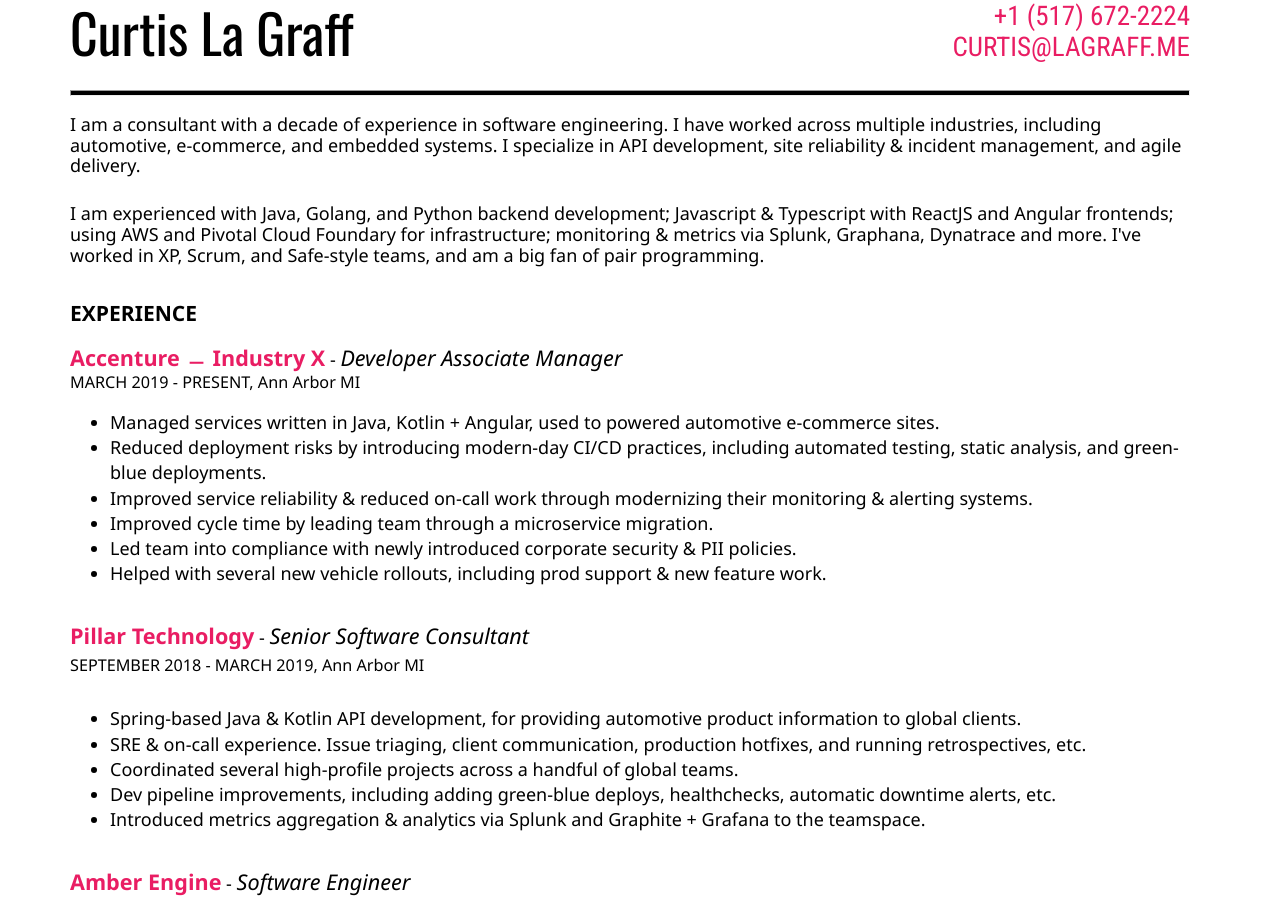
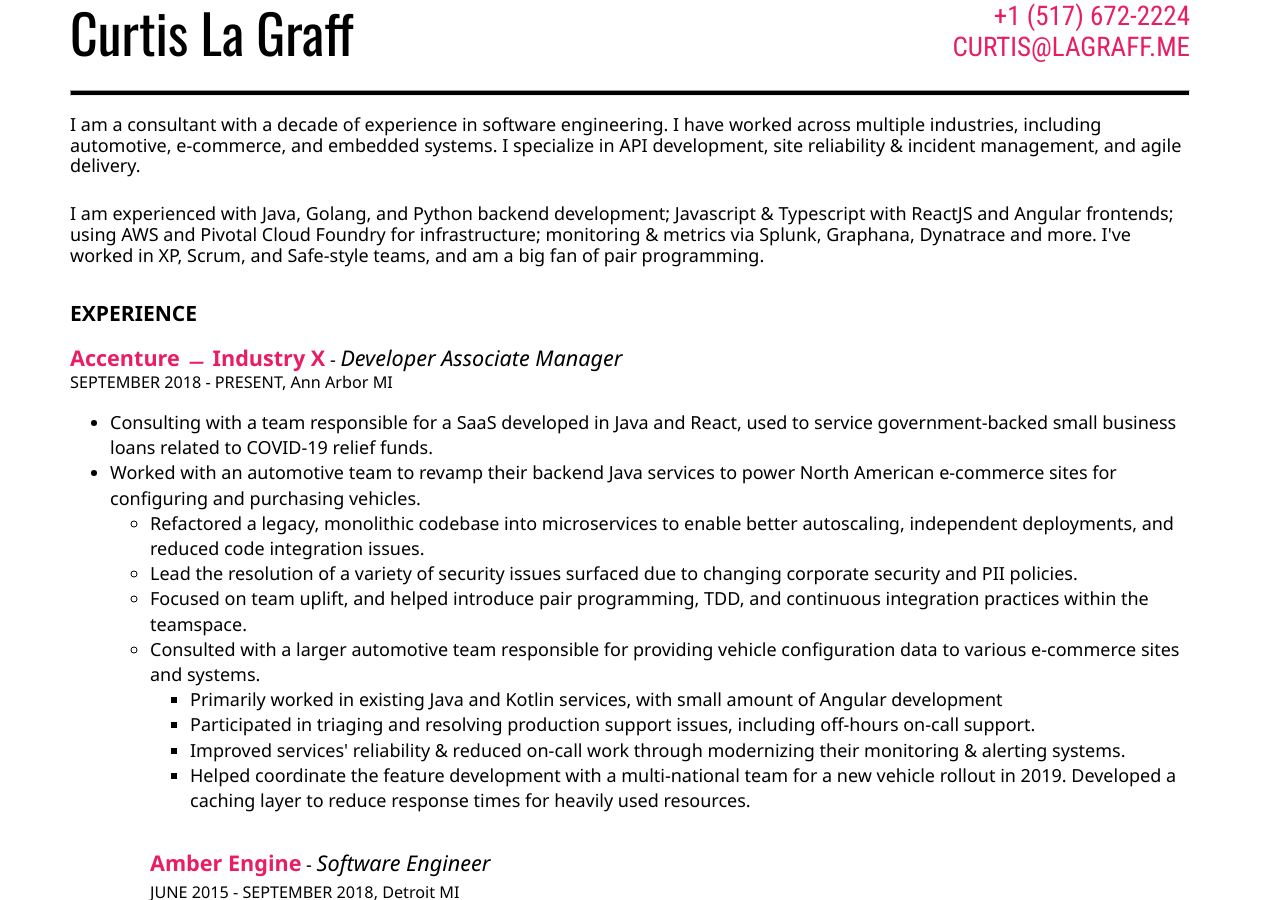
Before and after one commit to clagraff/clagraff.github.io, a Jekyll site: the page built from index.html, in a window 1280 px wide and 900 px high. Built offline with Jekyll 4.4.1, drawn with Linux system fonts in a browser that asks for light colours.

Commit message:
Update index.html

```diff
--- a/index.html
+++ b/index.html
@@ -8,31 +8,30 @@
 </p>
 <p>
   I am experienced with Java, Golang, and Python backend development; Javascript & Typescript with ReactJS and Angular frontends; using AWS and Pivotal Cloud
-  Foundary for infrastructure; monitoring & metrics via Splunk, Graphana, Dynatrace and more. I've worked in XP, Scrum, and Safe-style teams, and am a big
+  Foundry for infrastructure; monitoring & metrics via Splunk, Graphana, Dynatrace and more. I've worked in XP, Scrum, and Safe-style teams, and am a big
   fan of pair programming.
 </p>
 <p class="entry">
   <h3>EXPERIENCE</h3>
   <span class="company">Accenture &#xfe58; Industry X</span> - <span class="position">Developer Associate Manager</span><br/>
-  <span class="duration">MARCH 2019 - PRESENT, Ann Arbor MI</span><br/>
+  <span class="duration">SEPTEMBER 2018 - PRESENT, Ann Arbor MI</span><br/>
   <ul>
-    <li>Managed services written in Java, Kotlin + Angular, used to powered automotive e-commerce sites.</li>
-    <li>Reduced deployment risks by introducing modern-day CI/CD practices, including automated testing, static analysis, and green-blue deployments.</li>
-    <li>Improved service reliability & reduced on-call work through modernizing their monitoring & alerting systems.</li>
-    <li>Improved cycle time by leading team through a microservice migration.</li>
-    <li>Led team into compliance with newly introduced corporate security & PII policies.</li>
-    <li>Helped with several new vehicle rollouts, including prod support & new feature work.</li>
-  </ul>
-</p>
-<p class="entry">
-  <span class="company">Pillar Technology</span> - <span class="position">Senior Software Consultant</span><br/>
-  <span class="duration">SEPTEMBER 2018 - MARCH 2019, Ann Arbor MI</span><br/>
-  <ul>
-    <li>Spring-based Java & Kotlin API development, for providing automotive product information to global clients.</li>
-    <li>SRE & on-call experience. Issue triaging, client communication, production hotfixes, and running retrospectives, etc.</li>
-    <li>Coordinated several high-profile projects across a handful of global teams.</li>
-    <li>Dev pipeline improvements, including adding green-blue deploys, healthchecks, automatic downtime alerts, etc.</li>
-    <li>Introduced metrics aggregation & analytics via Splunk and Graphite + Grafana to the teamspace.</li>
+    <li>Consulting with a team responsible for a SaaS developed in Java and React, used to service government-backed small business loans related to COVID-19 relief funds.
+    </li>
+    <li>Worked with an automotive team to revamp their backend Java services to power North American e-commerce sites for configuring and purchasing vehicles.</li>
+    <ul>
+      <li>Refactored a legacy, monolithic codebase into microservices to enable better autoscaling, independent deployments, and reduced code integration issues.</li>
+      <li>Lead the resolution of a variety of security issues surfaced due to changing corporate security and PII policies.</li>
+      <li>Focused on team uplift, and helped introduce pair programming, TDD, and continuous integration practices within the teamspace.</li>
+    </li>
+    <li>Consulted with a larger automotive team responsible for providing vehicle configuration data to various e-commerce sites and systems.</li>
+    <ul>
+        <li>Primarily worked in existing Java and Kotlin services, with small amount of Angular development</li>
+        <li>Participated in triaging and resolving production support issues, including off-hours on-call support.</li>
+        <li>Improved services' reliability & reduced on-call work through modernizing their monitoring & alerting systems.</li>
+        <li>Helped coordinate the feature development with a multi-national team for a new vehicle rollout in 2019. Developed a caching layer to reduce
+          response times for heavily used resources.</li>
+    </li>
   </ul>
 </p>
 <p class="entry">
```
